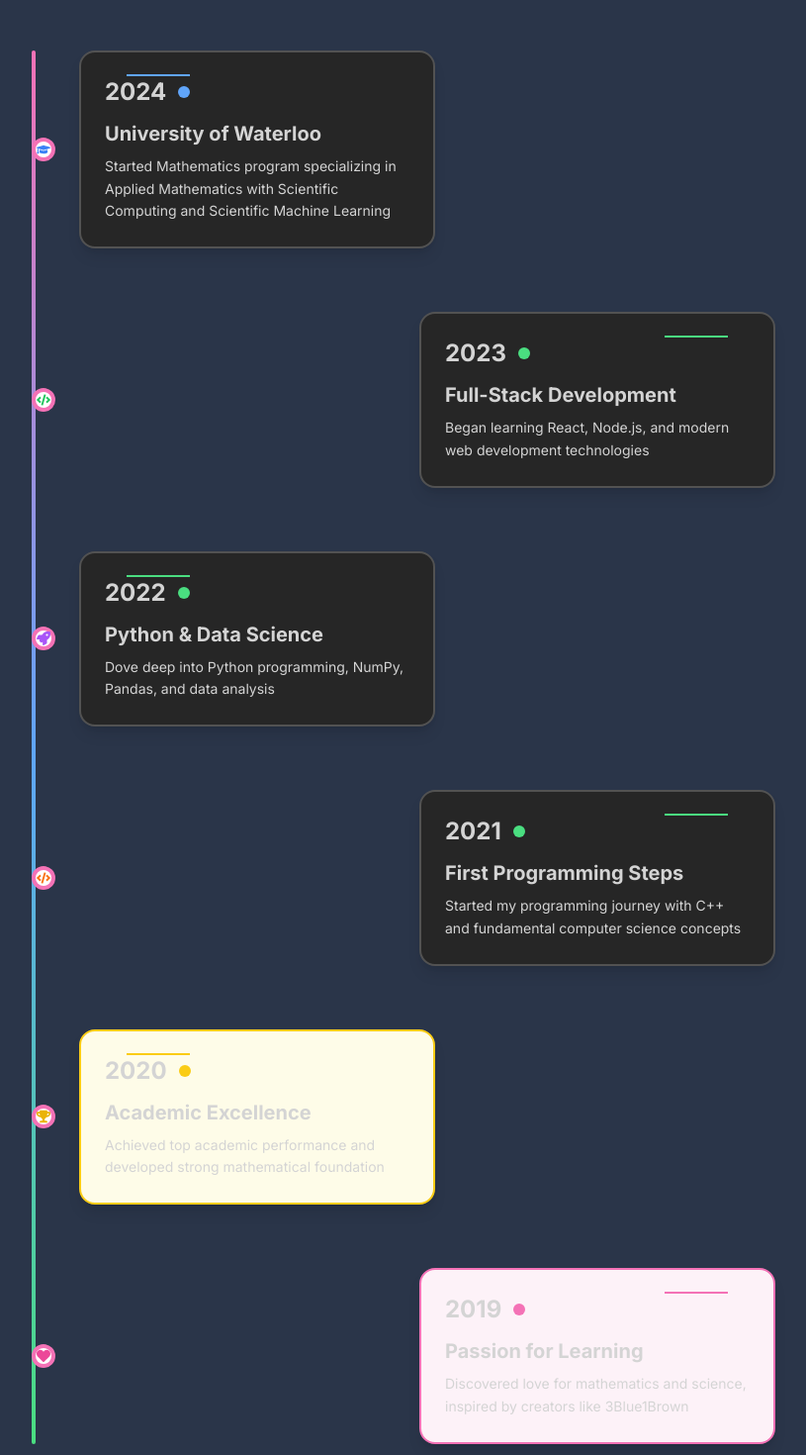
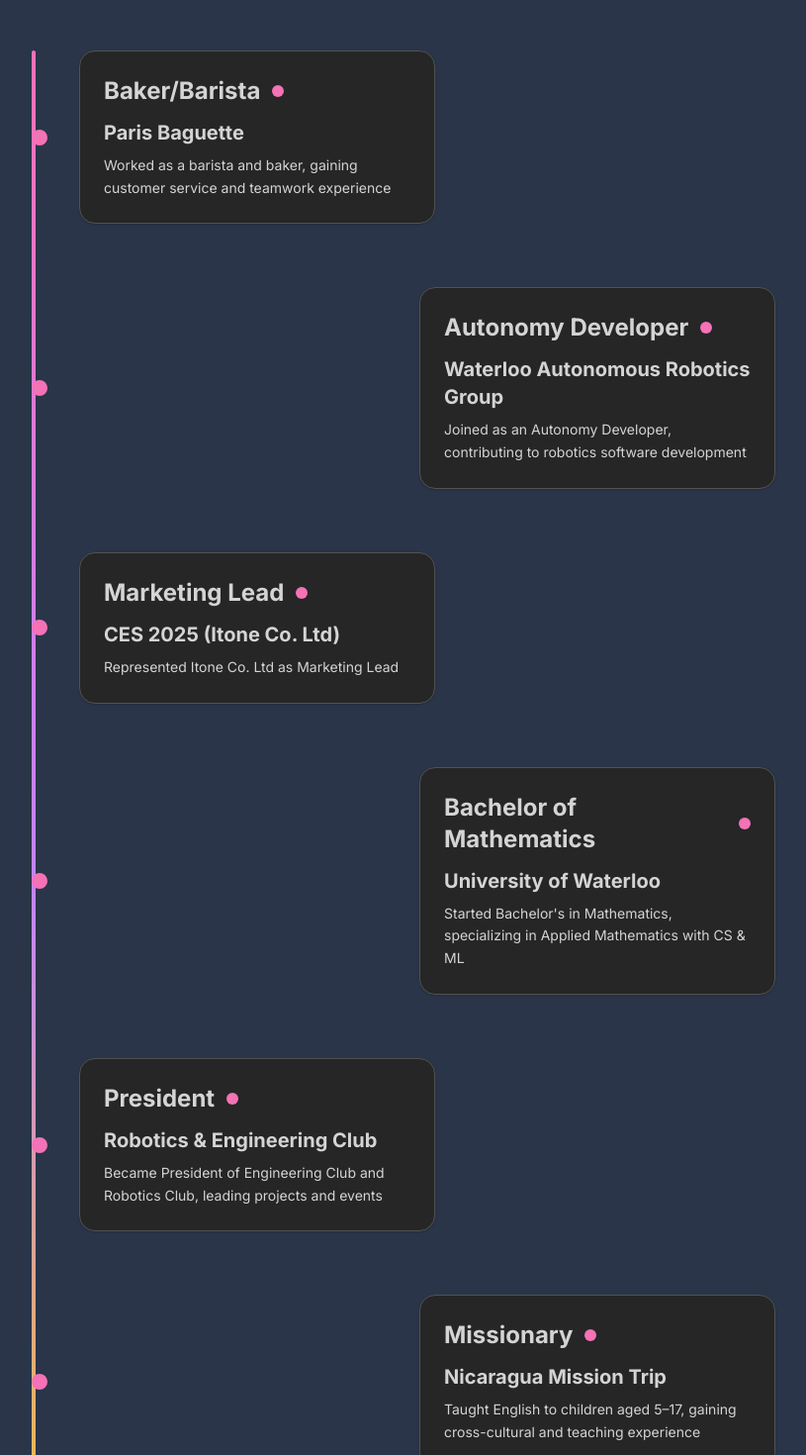
Before and after one commit to donghaxkim/Portfoliov1, a React (Vite) app: page / in a window 1280 px wide. Shown: the part 3400-4870 px from the top of the page at 99% size, without its empty margins (208-1023 px from the left). Built offline with nearby package versions, Linux system fonts and the light colour scheme.

Commit message:
Update Timeline.jsx

```diff
--- a/src/components/Timeline.jsx
+++ b/src/components/Timeline.jsx
@@ -1,76 +1,46 @@
 import { motion } from "framer-motion";
-import { FaGraduationCap, FaCode, FaTrophy, FaRocket, FaHeart } from "react-icons/fa";
 
 const Timeline = ({ theme }) => {
-  const textColor = theme === "dark" ? "text-neutral-300" : "text-[#2A3549]";
-  const borderColor = theme === "dark" ? "border-neutral-300" : "border-[#2A3549]";
-  const bgColor = theme === "dark" ? "bg-[#2A3549]" : "bg-[#f9fafb]";
+  const textColor = theme === "dark" ? "text-neutral-300" : "text-neutral-900";
+  const cardBg = theme === "dark" ? "bg-neutral-800 border-neutral-600" : "bg-white border-neutral-300";
 
   const timelineEvents = [
     {
-      year: "2024",
-      title: "University of Waterloo",
-      description: "Started Mathematics program specializing in Applied Mathematics with Scientific Computing and Scientific Machine Learning",
-      icon: FaGraduationCap,
-      iconColor: "text-blue-500",
-      branch: "education"
+      year: "Baker/Barista",
+      title: "Paris Baguette",
+      description: "Worked as a barista and baker, gaining customer service and teamwork experience",
     },
     {
-      year: "2023",
-      title: "Full-Stack Development",
-      description: "Began learning React, Node.js, and modern web development technologies",
-      icon: FaCode,
-      iconColor: "text-green-500",
-      branch: "tech"
+      year: "Autonomy Developer",
+      title: "Waterloo Autonomous Robotics Group",
+      description: "Joined as an Autonomy Developer, contributing to robotics software development",
     },
     {
-      year: "2022",
-      title: "Python & Data Science",
-      description: "Dove deep into Python programming, NumPy, Pandas, and data analysis",
-      icon: FaRocket,
-      iconColor: "text-purple-500",
-      branch: "tech"
+      year: "Marketing Lead",
+      title: "CES 2025 (Itone Co. Ltd)",
+      description: "Represented Itone Co. Ltd as Marketing Lead",
     },
     {
-      year: "2021",
-      title: "First Programming Steps",
-      description: "Started my programming journey with C++ and fundamental computer science concepts",
-      icon: FaCode,
-      iconColor: "text-orange-500",
-      branch: "tech"
+      year: "Bachelor of Mathematics",
+      title: "University of Waterloo",
+      description: "Started Bachelor's in Mathematics, specializing in Applied Mathematics with CS & ML",
     },
     {
-      year: "2020",
-      title: "Academic Excellence",
-      description: "Achieved top academic performance and developed strong mathematical foundation",
-      icon: FaTrophy,
-      iconColor: "text-yellow-500",
-      branch: "achievement"
+      year: "President",
+      title: "Robotics & Engineering Club",
+      description: "Became President of Engineering Club and Robotics Club, leading projects and events",
     },
     {
-      year: "2019",
-      title: "Passion for Learning",
-      description: "Discovered love for mathematics and science, inspired by creators like 3Blue1Brown",
-      icon: FaHeart,
-      iconColor: "text-pink-500",
-      branch: "personal"
+      year: "Missionary",
+      title: "Nicaragua Mission Trip",
+      description: "Taught English to children aged 5–17, gaining cross-cultural and teaching experience",
+    },
+    {
+      year: "Digital Marketing Intern",
+      title: "BeamON",
+      description: "Completed first Marketing Co-op as Digital Marketing Intern and Research Assistant",
     }
   ];
-
-  const getBranchColor = (branch) => {
-    switch (branch) {
-      case "education":
-        return "border-blue-400 bg-blue-50";
-      case "tech":
-        return "border-green-400 bg-green-50";
-      case "achievement":
-        return "border-yellow-400 bg-yellow-50";
-      case "personal":
-        return "border-pink-400 bg-pink-50";
-      default:
-        return "border-gray-400 bg-gray-50";
-    }
-  };
 
   return (
     <div className="section border-b border-neutral-900 my-8" id="timeline">
@@ -85,11 +55,10 @@ const Timeline = ({ theme }) => {
 
       <div className="max-w-4xl mx-auto px-4">
         <div className="relative">
-          {/* Vertical line */}
-          <div className="absolute left-8 top-0 bottom-0 w-1 bg-gradient-to-b from-pink-400 via-blue-400 to-green-400 rounded-full"></div>
+          {/* Rainbow vertical line */}
+          <div className="absolute left-8 top-0 bottom-0 w-1 bg-gradient-to-b from-pink-400 via-purple-400 via-blue-400 via-green-400 to-yellow-400 rounded-full"></div>
 
           {timelineEvents.map((event, index) => {
-            const IconComponent = event.icon;
             const isEven = index % 2 === 0;
 
             return (
@@ -97,33 +66,28 @@ const Timeline = ({ theme }) => {
                 key={index}
                 whileInView={{ opacity: 1, x: 0 }}
                 initial={{ opacity: 0, x: isEven ? -100 : 100 }}
-                transition={{ duration: 0.8, delay: index * 0.2 }}
+                transition={{ duration: 0.8, delay: index * 0.1 }}
                 className={`relative flex items-center mb-16 ${isEven ? 'flex-row' : 'flex-row-reverse'}`}
               >
-                {/* Timeline dot */}
-                <div className="absolute left-8 w-6 h-6 bg-white border-4 border-pink-400 rounded-full z-10 flex items-center justify-center">
-                  <IconComponent className={`text-sm ${event.iconColor}`} />
-                </div>
+                {/* Pink dot */}
+                <div className="absolute left-8 w-4 h-4 bg-pink-400 border-2 border-pink-400 rounded-full z-10"></div>
 
                 {/* Content card */}
                 <div className={`w-5/12 ${isEven ? 'ml-20' : 'mr-20'}`}>
                   <motion.div
-                    whileHover={{ scale: 1.05 }}
-                    className={`p-6 rounded-2xl border-2 shadow-lg transition-all duration-300 ${getBranchColor(event.branch)} ${theme === 'dark' ? 'bg-neutral-800 border-neutral-600' : 'bg-white'}`}
+                    whileHover={{ scale: 1.03 }}
+                    className={`p-6 rounded-2xl border shadow transition-all duration-300 ${cardBg}`}
                   >
                     <div className="flex items-center gap-3 mb-3">
                       <span className={`text-2xl font-bold ${textColor}`}>{event.year}</span>
-                      <div className={`w-3 h-3 rounded-full ${event.branch === 'education' ? 'bg-blue-400' : event.branch === 'tech' ? 'bg-green-400' : event.branch === 'achievement' ? 'bg-yellow-400' : 'bg-pink-400'}`}></div>
+                      <div className="w-3 h-3 rounded-full bg-pink-400"></div>
                     </div>
                     <h3 className={`text-xl font-bold mb-2 ${textColor}`}>{event.title}</h3>
-                    <p className={`text-sm leading-relaxed ${theme === 'dark' ? 'text-neutral-300' : 'text-gray-600'}`}>
+                    <p className={`text-sm leading-relaxed ${textColor}`}>
                       {event.description}
                     </p>
                   </motion.div>
                 </div>
-
-                {/* Branch connector */}
-                <div className={`absolute top-6 w-16 h-0.5 ${isEven ? 'left-32' : 'right-32'} ${event.branch === 'education' ? 'bg-blue-400' : event.branch === 'tech' ? 'bg-green-400' : event.branch === 'achievement' ? 'bg-yellow-400' : 'bg-pink-400'}`}></div>
               </motion.div>
             );
           })}
```
